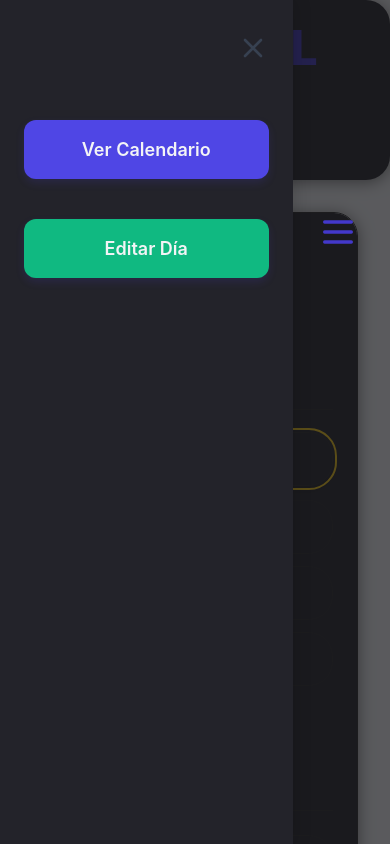
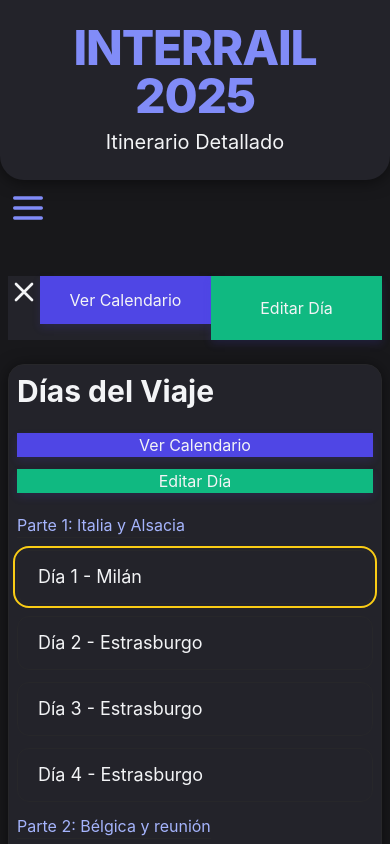
Before and after one commit to Samudiiazzz/Interrail2025app, a plain HTML site: page index.html in a window 390 px wide. Both pictures are taken after a click on the button "Abrir menú". Shown: the top 844 px of the page. Drawn offline with nearby package versions, Linux system fonts and the light colour scheme.

Commit message:
Update index.html

```diff
--- a/index.html
+++ b/index.html
@@ -9,18 +9,15 @@
     <!-- Tailwind CSS CDN -->
     <script src="https://cdn.tailwindcss.com"></script>
     <style>
-        /* --- TEMA OSCURO GLOBAL --- */
-        body {
+        /* RESET Y BASE PARA TEMA OSCURO */
+        html, body {
+            background: #18181b !important;
+            color: #f3f4f6 !important;
             font-family: 'Inter', sans-serif;
-            background-color: #18181b;
-            color: #f3f4f6;
         }
-        header, footer, .bg-white, .scrollable-sidebar, .activity-card, .mobile-menu {
-            background-color: #23232a !important;
+        header, footer, .bg-white, .scrollable-sidebar, .activity-card, .mobile-menu, .edit-day-form, .rounded-3xl, .rounded-b-3xl, .rounded-t-3xl, .rounded-xl {
+            background: #23232a !important;
             color: #f3f4f6 !important;
-        }
-        .rounded-3xl, .rounded-b-3xl, .rounded-t-3xl, .rounded-xl, .rounded-xl, .rounded-xl, .rounded-xl {
-            border-radius: 1.5rem !important;
         }
         .border, .border-neutral-200, .border-blue-200, .border-neutral-300 {
             border-color: #27272a !important;
@@ -33,12 +30,12 @@
             border-bottom: 1px solid #27272a !important;
         }
         .activity-card {
-            background-color: #23232a !important;
+            background: #23232a !important;
             border-color: #6366f1 !important;
             box-shadow: 0 4px 10px rgba(99, 102, 241, 0.15) !important;
         }
         .activity-card:hover {
-            background-color: #27272a !important;
+            background: #27272a !important;
         }
         .calendar-day-number {
             color: #facc15 !important;
@@ -50,41 +47,41 @@
             color: #a1a1aa !important;
         }
         .view-toggle-button, .edit-button, .save-button, .cancel-button {
-            background-color: #4f46e5 !important;
+            background: #4f46e5 !important;
             color: #f3f4f6 !important;
             border: none !important;
             box-shadow: 0 4px 8px rgba(79,70,229,0.15) !important;
             transition: background 0.2s, transform 0.2s, box-shadow 0.2s;
         }
         .view-toggle-button:hover, .edit-button:hover, .save-button:hover, .cancel-button:hover {
-            background-color: #6366f1 !important;
+            background: #6366f1 !important;
             transform: translateY(-2px) scale(1.03);
             box-shadow: 0 6px 16px rgba(99,102,241,0.25) !important;
         }
         .edit-button, .save-button {
-            background-color: #10b981 !important;
+            background: #10b981 !important;
         }
         .edit-button:hover, .save-button:hover {
-            background-color: #059669 !important;
+            background: #059669 !important;
         }
         .cancel-button {
-            background-color: #ef4444 !important;
+            background: #ef4444 !important;
         }
         .cancel-button:hover {
-            background-color: #b91c1c !important;
+            background: #b91c1c !important;
         }
         .form-input, .form-textarea {
-            background-color: #18181b !important;
+            background: #18181b !important;
             color: #f3f4f6 !important;
             border: 1px solid #27272a !important;
         }
         .form-input:focus, .form-textarea:focus {
             outline: 2px solid #6366f1 !important;
-            background-color: #23232a !important;
+            background: #23232a !important;
         }
         /* Menú hamburguesa e overlay en oscuro */
         .mobile-menu {
-            background-color: #23232a !important;
+            background: #23232a !important;
         }
         .mobile-menu-overlay {
             background: rgba(24,24,27,0.7) !important;
@@ -119,198 +116,69 @@
             background: #6366f1;
             border-radius: 4px;
         }
-        /* Base styles for a clean, modern look */
-        body {
-            font-family: 'Inter', sans-serif;
-            background-color: #f8fafc; /* Very light background for ample white space */
-            color: #333; /* Darker text for contrast */
+        /* --- RESPONSIVIDAD MEJORADA --- */
+        main, .main-content, .scrollable-sidebar, .activity-cards-container, .activity-card, section, aside {
+            box-sizing: border-box;
         }
-        .scrollable-sidebar {
-            /* Allows the sidebar to scroll if content overflows */
-            max-height: calc(100vh - 4rem);
-            overflow-y: auto;
-            -ms-overflow-style: none;  /* IE and Edge */
-            scrollbar-width: none;  /* Firefox */
+        main {
+            padding: 1rem !important;
+            gap: 1rem !important;
         }
-        .scrollable-sidebar::-webkit-scrollbar {
-            display: none; /* Chrome, Safari, Opera*/
-        }
-
-        /* Styling for navigation buttons */
-        .day-button {
-            transition: all 0.2s ease-in-out;
-            box-shadow: 0 1px 3px rgba(0,0,0,0.08); /* Subtle shadow for depth */
-            border: 1px solid #e2e8f0; /* Light border */
-        }
-        .day-button:hover {
-            background-color: #e0e7ff; /* Light blue on hover */
-            transform: translateY(-1px); /* Slight lift effect */
-            box-shadow: 0 4px 8px rgba(0,0,0,0.1);
-        }
-        .day-button.active {
-            background-color: #4f46e5; /* Deep indigo for active state */
-            color: white;
-            font-weight: 600;
-            transform: translateY(-2px); /* More pronounced lift */
-            box-shadow: 0 6px 12px rgba(0,0,0,0.2);
-            border-color: #4f46e5;
-        }
-        .part-title {
-            color: #4a5568; /* Darker gray for section titles */
-            font-weight: 700;
-            margin-top: 2rem;
-            margin-bottom: 0.75rem;
-            padding-left: 1rem;
-            border-bottom: 1px solid #cbd5e0; /* Subtle separator */
-            padding-bottom: 0.5rem;
-            font-size: 1.5rem; /* Larger font for titles */
-        }
-
-        /* Calendar specific styles (now for activity cards) */
-        .activity-cards-container {
-            display: flex; /* Use flexbox for wrapping cards */
-            flex-wrap: wrap; /* Allow cards to wrap to the next line */
-            gap: 1.5rem; /* Increased gap for more white space between cards */
-            justify-content: center; /* Center cards horizontally */
-            align-items: flex-start; /* Align cards to the top */
-        }
-
-        .activity-card {
-            width: calc(33.333% - 1rem); /* Approx 3 cards per row on desktop, adjust as needed */
-            min-width: 280px; /* Minimum width for cards */
-            max-width: 350px; /* Maximum width for cards */
-            padding: 18px 8px; /* More padding */
-            border: 1px solid #e2e8f0;
-            border-radius: 0.75rem; /* More rounded corners */
-            cursor: pointer;
-            transition: all 0.2s ease-in-out;
-            background-color: #ffffff;
-            box-shadow: 0 2px 6px rgba(0,0,0,0.08); /* Soft shadow */
-            display: flex;
-            flex-direction: column;
-            justify-content: space-between;
-            min-height: 130px; /* Taller cells */
-            border-color: #6366f1; /* Indigo border */
-            box-shadow: 0 4px 10px rgba(99, 102, 241, 0.2); /* More pronounced shadow */
+        @media (max-width: 1024px) {
+            main {
+                flex-direction: column !important;
+                gap: 1.5rem !important;
+            }
+            .scrollable-sidebar {
+                max-height: none !important;
+            }
         }
         @media (max-width: 768px) {
+            main {
+                padding: 0.5rem !important;
+            }
+            .scrollable-sidebar, aside {
+                padding: 1rem !important;
+                border-radius: 1rem !important;
+            }
+            section {
+                padding: 1rem !important;
+                border-radius: 1rem !important;
+            }
             .activity-card {
-                width: calc(50% - 1rem); /* 2 cards per row on tablet */
+                min-width: 90vw !important;
+                max-width: 98vw !important;
+                width: 100% !important;
+                margin: 0 auto 1rem auto !important;
+                padding: 1rem 0.5rem !important;
+            }
+            .activity-cards-container {
+                gap: 0.5rem !important;
+                padding: 0.5rem !important;
             }
         }
         @media (max-width: 480px) {
             .activity-card {
-                width: 100%; /* 1 card per row on mobile */
+                min-width: 98vw !important;
+                max-width: 100vw !important;
+                padding: 0.5rem 0.2rem !important;
+            }
+            .scrollable-sidebar, aside, section {
+                padding: 0.5rem !important;
             }
         }
-
-        .activity-card:hover {
-            background-color: #f0f4f8; /* Lighter hover */
-            transform: translateY(-2px);
-            box-shadow: 0 4px 10px rgba(0,0,0,0.12);
+        /* --- FIN RESPONSIVIDAD --- */
+        /* --- ARREGLO DE COLORES DE TEXTO Y SVG --- */
+        h1, h2, h3, h4, h5, h6, label, .text-gray-800, .text-gray-900, .text-gray-700, .text-gray-600, .text-blue-600, .text-blue-800, .text-green-600, .text-green-500, .text-indigo-700, .text-gray-500 {
+            color: #f3f4f6 !important;
         }
-
-        .activity-card .calendar-day-number {
-            font-size: 1.5rem; /* Larger day number */
-            font-weight: bold;
-            color: #1a202c; /* Darker number */
-            margin-bottom: 8px;
+        .text-blue-500, .text-green-500, .text-indigo-700, .text-blue-600, .text-blue-800, .text-green-600, .text-green-500, .text-indigo-700 {
+            color: #818cf8 !important;
         }
-        .activity-card .calendar-day-activities {
-            font-size: 0.9rem; /* Slightly larger activity text */
-            color: #4a5568;
-            max-height: 50px; /* Increased height for text */
-            overflow: hidden;
-            text-overflow: ellipsis;
-            display: -webkit-box;
-            -webkit-line-clamp: 2;
-            -webkit-box-orient: vertical;
+        svg {
+            color: #a5b4fc !important;
         }
-        .no-activities-message {
-            text-align: center;
-            padding: 2rem;
-            color: #6b7280;
-            font-size: 1.25rem;
-        }
-
-        /* Styles for the toggle and edit buttons */
-        .view-toggle-button, .edit-button {
-            background-color: #4f46e5; /* Deep indigo */
-            color: white;
-            padding: 1rem 2rem;
-            border-radius: 0.75rem;
-            font-weight: 600;
-            font-size: 1.125rem;
-            transition: all 0.2s ease-in-out;
-            box-shadow: 0 4px 8px rgba(0,0,0,0.1);
-            border: none; /* Ensure no default border */
-            cursor: pointer;
-        }
-        .view-toggle-button:hover, .edit-button:hover {
-            background-color: #4338ca; /* Darker indigo on hover */
-            transform: translateY(-1px);
-            box-shadow: 0 6px 12px rgba(0,0,0,0.15);
-        }
-        .edit-button { /* Specific override for edit button color */
-            background-color: #10b981; /* Green for edit */
-        }
-        .edit-button:hover {
-            background-color: #059669; /* Darker green */
-        }
-
-        /* --- INICIO: Menú hamburguesa para móvil --- */
-        .mobile-hamburger {
-            display: none;
-        }
-        .mobile-menu-overlay {
-            display: none;
-        }
-        @media (max-width: 768px) {
-            .mobile-hamburger {
-                display: block;
-                position: absolute;
-                top: 1.5rem;
-                right: 1.5rem;
-                z-index: 50;
-                background: none;
-                border: none;
-                padding: 0.5rem;
-            }
-            .sidebar-buttons-mobile-hidden {
-                display: none !important;
-            }
-            .mobile-menu-overlay {
-                display: block;
-                position: fixed;
-                top: 0;
-                left: 0;
-                width: 100vw;
-                height: 100vh;
-                background: rgba(0,0,0,0.3);
-                z-index: 49;
-            }
-            .mobile-menu {
-                position: fixed;
-                top: 0;
-                left: 0;
-                width: 75vw;
-                max-width: 320px;
-                height: 100vh;
-                background: #fff;
-                box-shadow: 2px 0 16px rgba(0,0,0,0.15);
-                z-index: 50;
-                padding: 2rem 1.5rem;
-                display: flex;
-                flex-direction: column;
-                gap: 1.5rem;
-                transform: translateX(-100%);
-                transition: transform 0.3s cubic-bezier(.4,0,.2,1);
-            }
-            .mobile-menu.open {
-                transform: translateX(0);
-            }
-        }
-        /* --- FIN: Menú hamburguesa para móvil --- */
+        /* --- FIN ARREGLO DE COLORES --- */
     </style>
 </head>
 <body class="flex flex-col min-h-screen">
@@ -1179,5 +1047,3 @@
     </script>
 </body>
 </html>
-
-</html>
```
